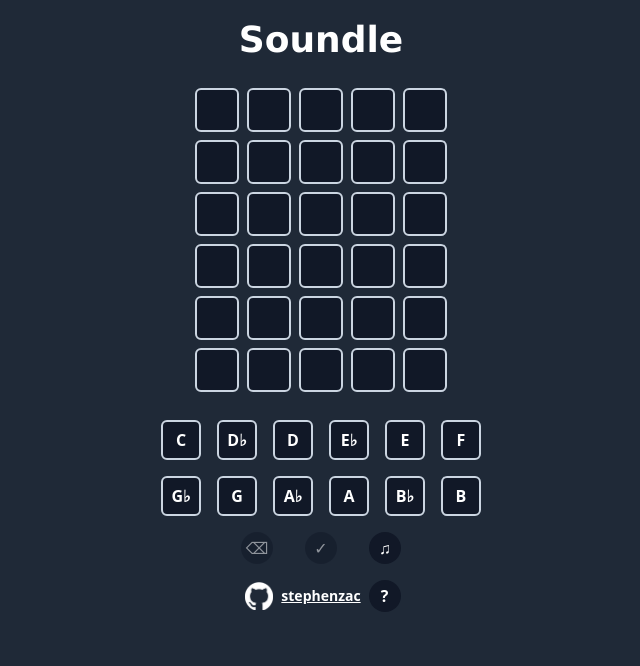
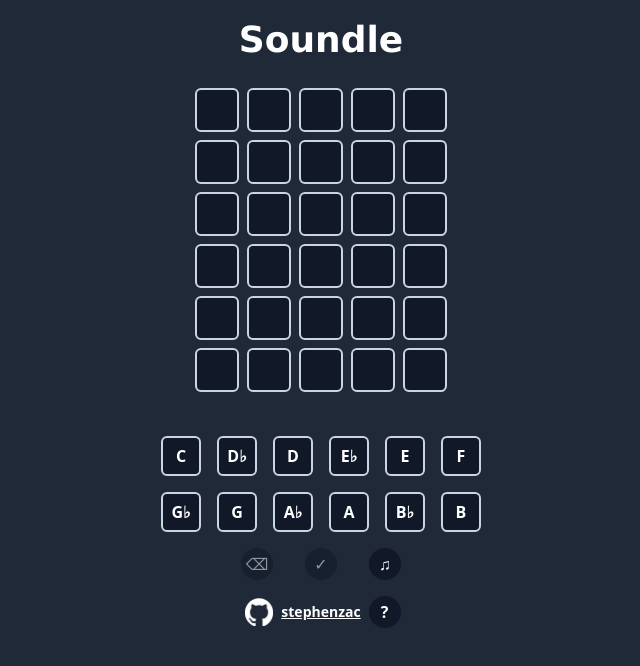
Before and after one commit to stephenzac/soundle, a React (Vite) app: page / in a window 1280 px wide. Shown: the top 666 px of the page, without its empty margins (319-959 px from the left). Built offline with nearby package versions, Linux system fonts and the light colour scheme.

Commit message:
Fix main game layout

```diff
--- a/src/components/MainGame.tsx
+++ b/src/components/MainGame.tsx
@@ -7,7 +7,7 @@ import { GameContextProvider } from "../contexts/GameContext";
 
 const MainGame = () => {
   return (
-    <main>
+    <main className="flex flex-col items-center">
       <GameContextProvider>
         <GameTiles />
 
```
